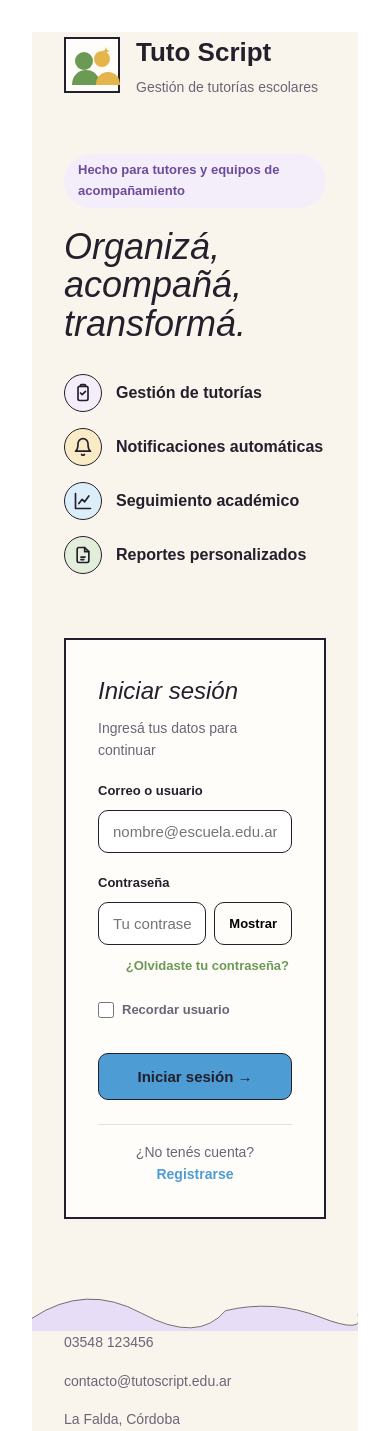
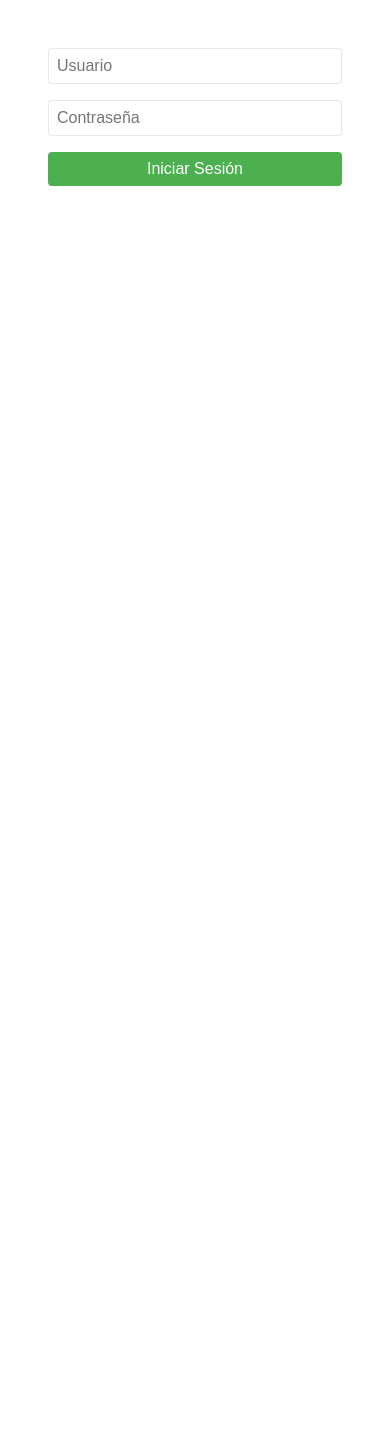
Before and after one commit to Andres-Morillo/SistemaDeTutorias, a Vue app in the folder sistema-tutorias/: page / in a window 390 px wide. After the commit the page ends 844 px from the top, so only its background shows below. Built offline with nearby package versions, Linux system fonts and the light colour scheme.

Commit message:
update, responsive fixed

```diff
--- a/sistema-tutorias/src/components/login.vue
+++ b/sistema-tutorias/src/components/login.vue
@@ -1,337 +1,52 @@
 <template>
-  <div class="page">
-    <header class="container">
-      <div class="brand">
-        <svg class="mark" width="56" height="56" viewBox="0 0 56 56" fill="none">
-          <rect x="1" y="1" width="54" height="54" rx="0" fill="#FFFDF9" stroke="#231F2C" stroke-width="2" />
-          <circle cx="20" cy="24" r="9" fill="#6B9A55" />
-          <circle cx="38" cy="22" r="8" fill="#E5B54C" />
-          <path d="M8 48c0-9 6-15 14-15s14 6 14 15" fill="#6B9A55" />
-          <path d="M32 48c0-8 5-13 12-13s12 5 12 13" fill="#E5B54C" />
-          <path d="M42 10l1 3 3 1-3 1-1 3-1-3-3-1 3-1z" fill="#E5B54C" />
-        </svg>
-        <div>
-          <p class="name">Tuto Script</p>
-          <p class="tag">Gestión de tutorías escolares</p>
-        </div>
-      </div>
-    </header>
-
-    <main class="container hero">
-      <section>
-        <span class="eyebrow">Hecho para tutores y equipos de acompañamiento</span>
-
-        <h1>Organizá,<br />acompañá,<br />transformá.</h1>
-
-        <ul class="features">
-          <li v-for="feature in features" :key="feature.label">
-            <span class="icon" :style="{ background: feature.bg }" v-html="feature.icon"></span>
-            {{ feature.label }}
-          </li>
-        </ul>
-      </section>
-
-      <form class="login" novalidate @submit="handleSubmit">
-        <h2>Iniciar sesión</h2>
-        <p class="sub">Ingresá tus datos para continuar</p>
-
-        <label for="email">Correo o usuario</label>
-        <input id="email" v-model="form.email" type="text" autocomplete="username" placeholder="nombre@escuela.edu.ar" required />
-
-        <label for="password">Contraseña</label>
-        <div class="password-field">
-          <input
-            id="password"
-            v-model="form.password"
-            :type="showPassword ? 'text' : 'password'"
-            autocomplete="current-password"
-            placeholder="Tu contraseña"
-            required
-          />
-          <button type="button" @click="showPassword = !showPassword">{{ showPassword ? 'Ocultar' : 'Mostrar' }}</button>
-        </div>
-        <a href="#" class="forgot" @click.prevent>¿Olvidaste tu contraseña?</a>
-
-        <label class="remember">
-          <input v-model="form.remember" type="checkbox" />
-          Recordar usuario
-        </label>
-
-        <button type="submit" class="submit">Iniciar sesión →</button>
-        <p v-if="statusMessage" class="msg">{{ statusMessage }}</p>
-
-        <hr />
-        <p class="signup">¿No tenés cuenta? <a href="#" @click.prevent>Registrarse</a></p>
-      </form>
-    </main>
-
-    <svg class="landscape" viewBox="0 0 1280 220" preserveAspectRatio="none" aria-hidden="true">
-      <path d="M0 172 Q 210 32 430 152 T 760 142 Q 950 97 1130 167 T 1280 157 V220 H0 Z" fill="#E7DDF6" />
-      <path d="M0 170 Q 210 30 430 150 T 760 140 Q 950 95 1130 165 T 1280 155" fill="none" stroke="#231F2C" stroke-width="2.5" />
-
-    </svg>
-
-    <footer id="contacto" class="container">
-      <span>03548 123456</span>
-      <span>contacto@tutoscript.edu.ar</span>
-      <span>La Falda, Córdoba</span>
-    </footer>
+  <div class="login_input">
+    <input type="text" placeholder="Usuario" class="inpStyle" />
+    <input type="password" placeholder="Contraseña" class="inpStyle" />
+    <button class="accBtn">Iniciar Sesión</button>
   </div>
 </template>
 
-<script setup>
-import { reactive, ref } from 'vue'
-const showPassword = ref(false)
-const statusMessage = ref('')
-const form = reactive({
-  email: '',
-  password: '',
-  remember: false,
-})
-const features = [
-  { label: 'Gestión de tutorías', bg: '#F4EEFB', icon: '<svg width="20" height="20" viewBox="0 0 24 24" fill="none" stroke="#231F2C" stroke-width="2" stroke-linecap="round" stroke-linejoin="round"><rect x="6" y="4" width="12" height="17" rx="2"/><path d="M9 4V3a1 1 0 0 1 1-1h4a1 1 0 0 1 1 1v1"/><path d="M9 12l2 2 4-4"/></svg>' },
-  { label: 'Notificaciones automáticas', bg: '#FAEBC7', icon: '<svg width="20" height="20" viewBox="0 0 24 24" fill="none" stroke="#231F2C" stroke-width="2" stroke-linecap="round" stroke-linejoin="round"><path d="M18 8a6 6 0 0 0-12 0c0 7-3 9-3 9h18s-3-2-3-9"/><path d="M13.7 21a2 2 0 0 1-3.4 0"/></svg>' },
-  { label: 'Seguimiento académico', bg: '#DCEEF9', icon: '<svg width="20" height="20" viewBox="0 0 24 24" fill="none" stroke="#231F2C" stroke-width="2" stroke-linecap="round" stroke-linejoin="round"><path d="M3 3v18h18"/><path d="M7 15l4-5 3 3 5-7"/></svg>' },
-  { label: 'Reportes personalizados', bg: '#E2EEDA', icon: '<svg width="20" height="20" viewBox="0 0 24 24" fill="none" stroke="#231F2C" stroke-width="2" stroke-linecap="round" stroke-linejoin="round"><path d="M14 3H7a2 2 0 0 0-2 2v14a2 2 0 0 0 2 2h10a2 2 0 0 0 2-2V8z"/><path d="M14 3v5h5"/><path d="M9.5 14.5h5M9.5 17.5h3.5"/></svg>' },
-]
-function handleSubmit(event) {
-  event.preventDefault()
-  statusMessage.value = 'Esto es una vista de demostración — no hay backend conectado todavía.'
-}
-</script>
+<style scoped>
+.login_input {
+  display: flex;
+  flex-direction: column;
+  gap: 1rem;
 
-<style>
-html, body, #app {
-  margin: 0;
   width: 100%;
-  height: 100%;}
-</style>
-
-<style scoped>
-* {
+  max-width: 360px;
+  margin: 0 auto;
+  padding: 1rem;
   box-sizing: border-box;
 }
-.page {
+
+.inpStyle {
   width: 100%;
-  min-height: 100vh;
-  background: #faf5ec;
-  color: #231f2c;
-  font-family: sans-serif;
+  padding: 0.5rem;
+  border: 1px solid var(--color-border);
+  border-radius: 4px;
+  box-sizing: border-box;
+  font-size: 1rem;
 }
-.container {
-  /*max-width: 1200px;*/
-  margin: 0 auto;
-  padding: 0 32px;
+
+.accBtn {
+  width: 100%;
+  padding: 0.5rem;
+  border: none;
+  border-radius: 4px;
+  background-color: #4CAF50;
+  color: var(--color-background);
+  cursor: pointer;
+  font-size: 1rem;
 }
-/* ---------- header ---------- */
-header {
-  display: flex;
-  align-items: center;
-  justify-content: space-between;
-  flex-wrap: wrap;
-  gap: 16px;
-  padding-top: 32px;
+
+.accBtn:hover {
+  opacity: 0.9;
 }
-.brand {
-  display: flex;
-  align-items: center;
-  gap: 16px;
-}
-.name {
-  margin: 0;
-  font-size: 26px;
-  font-weight: 700;
-}
-.tag {
-  margin: 2px 0 0;
-  font-size: 14px;
-  color: #6b6577;
-}
-nav {
-  display: flex;
-  gap: 24px;
-  font-size: 14px;
-  font-weight: 600;
-}
-nav a {
-  color: #6b6577;
-  text-decoration: none;
-}
-/* ---------- hero ---------- */
-.hero {
-  display: grid;
-  grid-template-columns: 1.1fr 0.9fr;
-  gap: 48px;
-  padding-top: 56px;
-}
-@media (max-width: 860px) {
-  .hero {
-    grid-template-columns: 1fr;
+
+/* Ajustes opcionales para pantallas grandes */
+@media (min-width: 1024px) {
+  .login_input {
+    max-width: 400px;
   }
 }
-.eyebrow {
-  display: inline-block;
-  background: #f4eefb;
-  color: #6c4b9c;
-  font-size: 13px;
-  font-weight: 600;
-  padding: 6px 14px;
-  border-radius: 999px;
-  margin-bottom: 20px;
-}
-h1 {
-  margin: 0;
-  font-style: italic;
-  font-size: clamp(36px, 5vw, 56px);
-  line-height: 1.08;
-}
-.lede {
-  margin-top: 20px;
-  font-size: 16px;
-  line-height: 1.6;
-  color: #6b6577;
-  max-width: 46ch;
-}
-.features {
-  list-style: none;
-  margin: 30px 0 0;
-  padding: 0;
-}
-.features li {
-  display: flex;
-  align-items: center;
-  gap: 14px;
-  font-size: 16px;
-  font-weight: 600;
-  margin-bottom: 16px;
-}
-.icon {
-  width: 38px;
-  height: 38px;
-  border-radius: 50%;
-  border: 1.5px solid #231f2c;
-  display: flex;
-  align-items: center;
-  justify-content: center;
-  flex-shrink: 0;
-}
-/* ---------- login form ---------- */
-.login {
-  background: #fffdf9;
-  border: 2px solid #231f2c;
-  padding: 32px;
-}
-.login h2 {
-  margin: 0;
-  font-style: italic;
-  font-size: 24px;
-}
-.login .sub {
-  margin: 6px 0 0;
-  font-size: 14px;
-  color: #6b6577;
-}
-.login label {
-  display: block;
-  font-size: 13px;
-  font-weight: 700;
-  margin: 20px 0 8px;
-}
-.login input[type='text'],
-.login input[type='email'],
-.login input[type='password'] {
-  width: 100%;
-  border: 1.5px solid #231f2c;
-  border-radius: 10px;
-  padding: 12px 14px;
-  font-size: 15px;
-  font-family: inherit;
-}
-.password-field {
-  display: flex;
-  gap: 8px;
-}
-.password-field input {
-  flex: 1;
-}
-.password-field button {
-  border: 1.5px solid #231f2c;
-  background: #fffdf9;
-  border-radius: 10px;
-  padding: 0 14px;
-  font-size: 13px;
-  font-weight: 600;
-  cursor: pointer;
-}
-.forgot {
-  display: block;
-  text-align: right;
-  margin-top: 8px;
-  font-size: 13px;
-  font-weight: 600;
-  color: #6b9a55;
-  text-decoration: none;
-}
-.remember {
-  display: flex !important;
-  align-items: center;
-  gap: 8px;
-  font-size: 14px;
-  font-weight: 500;
-  color: #6b6577;
-}
-.remember input {
-  width: 16px;
-  height: 16px;
-}
-.submit {
-  width: 100%;
-  margin-top: 24px;
-  border: 1.5px solid #231f2c;
-  background: #4e9cd4;
-  color: #231f2c;
-  font-weight: 700;
-  font-size: 15px;
-  padding: 14px;
-  border-radius: 10px;
-  cursor: pointer;
-}
-.msg {
-  margin-top: 12px;
-  font-size: 13px;
-  font-weight: 600;
-  color: #6c4b9c;
-  text-align: center;
-}
-.login hr {
-  border: none;
-  border-top: 1.5px solid #e7e0d3;
-  margin: 24px 0 16px;
-}
-.signup {
-  margin: 0;
-  text-align: center;
-  font-size: 14px;
-  color: #6b6577;
-}
-.signup a {
-  color: #4e9cd4;
-  font-weight: 700;
-}
-/* ---------- landscape ---------- */
-.landscape {
-  display: block;
-  width: 100%;
-  margin-top: 56px;
-}
-/* ---------- footer ---------- */
-footer {
-  display: flex;
-  flex-wrap: wrap;
-  gap: 16px 32px;
-  justify-content: space-between;
-  padding: 20px 32px 32px;
-  font-size: 14px;
-  color: #6b6577;
-}
 </style>
```
